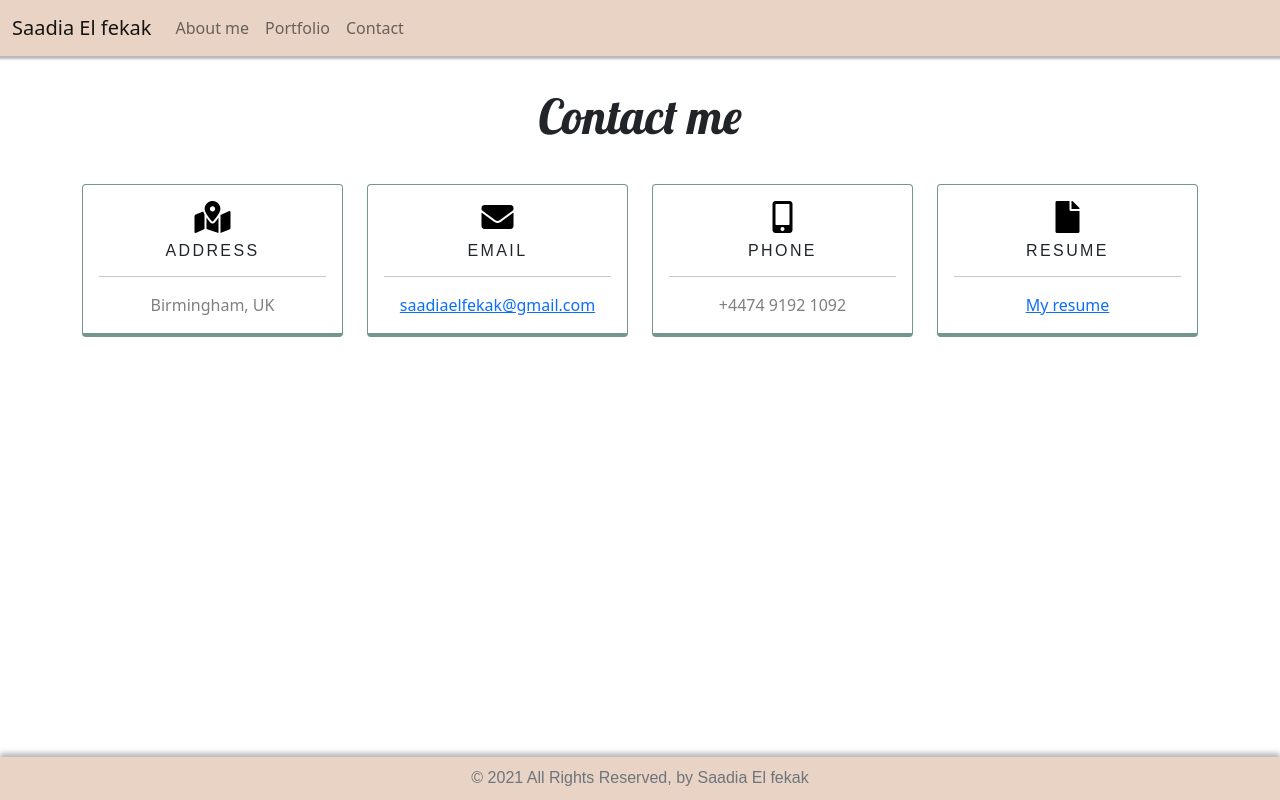
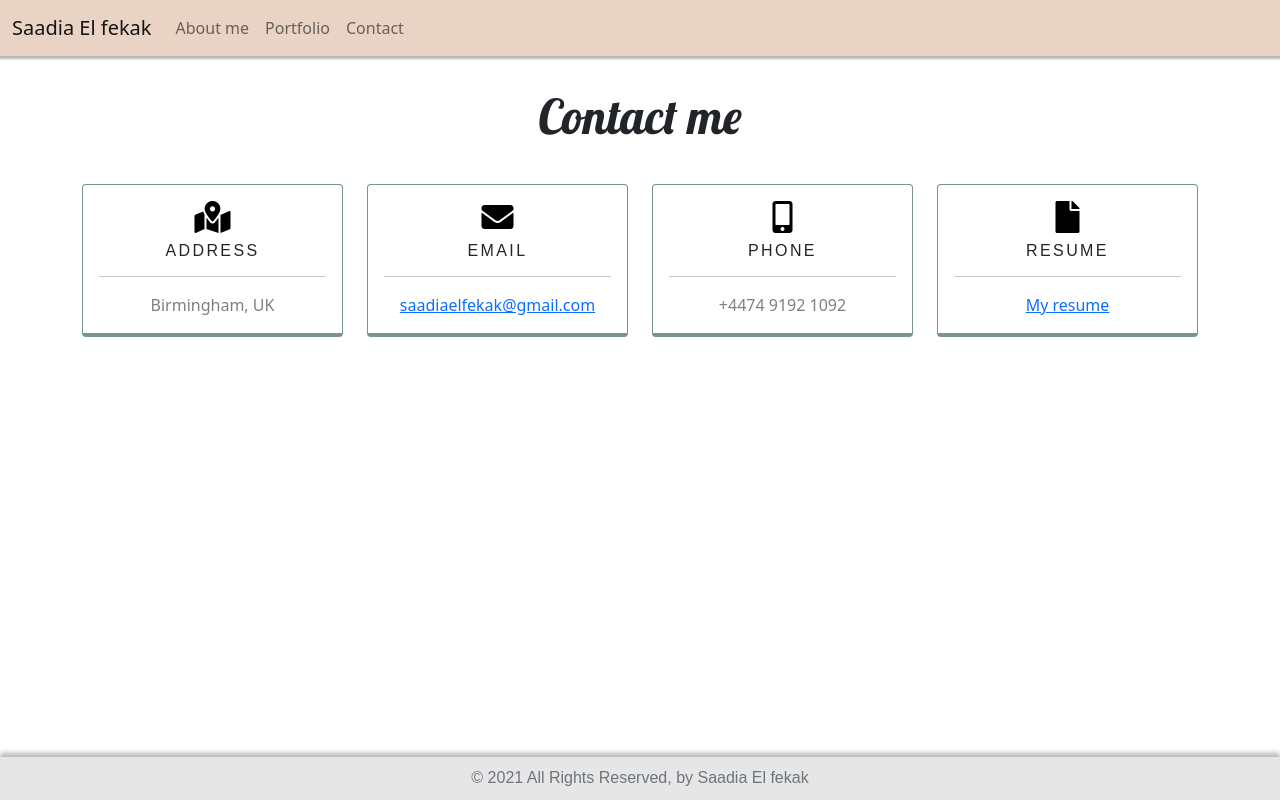
Before and after one commit to SaadiaELF/SEF_Portfolio, a React (Create React App) app: page /contact in a window 1280 px wide. Built offline with nearby package versions, Linux system fonts and the light colour scheme; a web font is replaced by a local one.

Commit message:
Changing color and adding shadows

```diff
--- a/src/components/Footer/Footer.css
+++ b/src/components/Footer/Footer.css
@@ -1,8 +1,7 @@
 /* styling footer */
 .footer {
     padding: 0.6rem 0;
-    background-color: rgb(233, 211, 196);
-    margin-bottom: 0;
+    background-color: rgba(226, 226, 226, 0.849);
     box-shadow: 0px -4px 5px 0px rgba(161, 160, 160, 0.75);
 }
 
--- a/src/components/Footer/Footer.js
+++ b/src/components/Footer/Footer.js
@@ -4,7 +4,7 @@ import "./Footer.css";
 // Footer component
 function Footer() {
     return (
-            <footer className="footer mt-auto fixed-bottom">
+            <footer className="footer fixed-bottom">
                 <p className="text-center text-muted "> © 2021 All Rights Reserved, by Saadia El fekak </p>
             </footer>
     )
```
